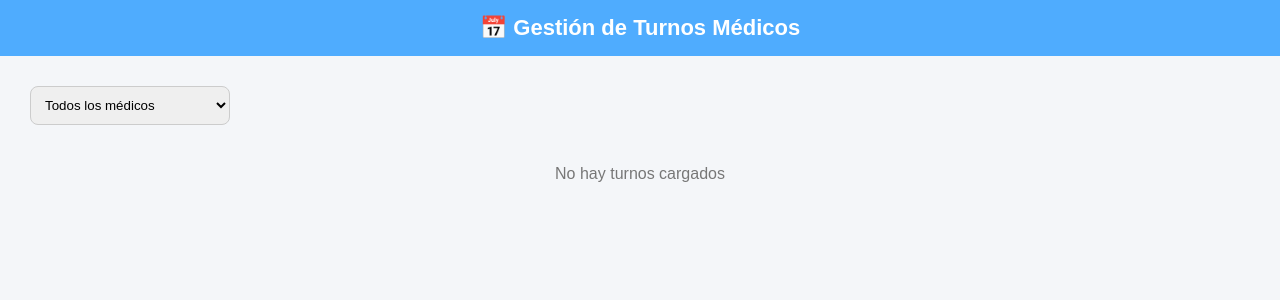
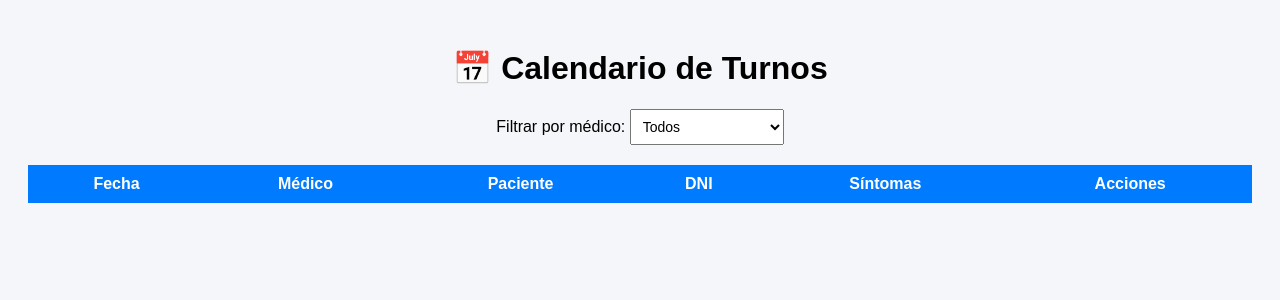
Before and after one commit to danypaez/triage2, a Flask app: template templates/calendario.html in a window 1280 px wide. Shown: the top 300 px of the page. Run offline with Flask 3, Linux system fonts and the light colour scheme; the template is opened without the code that fills it, so the values that code supplies are empty.

Commit message:
Update calendario.html

```diff
--- a/templates/calendario.html
+++ b/templates/calendario.html
@@ -1,188 +1,214 @@
 <!DOCTYPE html>
-<html lang="es">
+<html>
 <head>
-<meta charset="UTF-8">
-<title>Calendario de Turnos</title>
+    <title>Calendario Médico</title>
 
     <style>
         body {
-    margin: 0;
-    font-family: Arial, sans-serif;
+            font-family: Arial;
             background: #f4f6f9;
+            padding: 20px;
         }
 
-header {
-    background: #4facfe;
-    color: white;
-    padding: 15px;
+        h1 {
             text-align: center;
-    font-size: 22px;
-    font-weight: bold;
         }
 
-.container {
-    padding: 30px;
-}
-
-.top-bar {
-    display: flex;
-    justify-content: space-between;
+        .filtro {
+            text-align: center;
             margin-bottom: 20px;
-    flex-wrap: wrap;
         }
 
         select {
-    padding: 10px;
-    border-radius: 8px;
-    border: 1px solid #ccc;
-    min-width: 200px;
+            padding: 8px;
+            font-size: 14px;
         }
 
         table {
             width: 100%;
             border-collapse: collapse;
             background: white;
-    border-radius: 10px;
-    overflow: hidden;
-    box-shadow: 0 5px 15px rgba(0,0,0,0.1);
         }
 
         th {
-    background: #4facfe;
+            background: #007bff;
             color: white;
-    padding: 12px;
-    font-size: 14px;
+            padding: 10px;
         }
 
         td {
-    padding: 12px;
-    border-bottom: 1px solid #eee;
-    text-align: center;
-    vertical-align: top;
-}
-
-td:nth-child(3) {
-    text-align: left;
-    max-width: 300px;
-    font-size: 14px;
-    color: #555;
+            padding: 10px;
+            border-bottom: 1px solid #ddd;
         }
 
         tr:hover {
-    background: #f1f7ff;
+            background: #f1f1f1;
         }
 
-.badge {
-    padding: 6px 10px;
-    border-radius: 6px;
-    color: white;
-    font-size: 12px;
-    display: inline-block;
+        .acciones button {
+            margin: 2px;
+            padding: 5px 8px;
+            border: none;
+            cursor: pointer;
         }
 
-.dr {
-    background: #28a745;
+        .editar {
+            background: #ffc107;
         }
 
-.empty {
-    text-align: center;
-    margin-top: 40px;
-    color: #777;
-    font-size: 16px;
+        .borrar {
+            background: #dc3545;
+            color: white;
         }
 
-/* Responsive */
-@media (max-width: 768px) {
-    table, thead, tbody, th, td, tr {
-        display: block;
+        .modal {
+            display: none;
+            position: fixed;
+            top: 20%;
+            left: 30%;
+            width: 40%;
+            background: white;
+            padding: 20px;
+            border: 2px solid #333;
         }
 
-    tr {
-        margin-bottom: 15px;
-        background: white;
-        border-radius: 10px;
-        padding: 10px;
+        .modal input {
+            width: 100%;
+            margin: 5px 0;
+            padding: 8px;
         }
 
-    th {
-        display: none;
-    }
-
-    td {
-        text-align: left;
-        padding: 8px;
-        border: none;
-    }
-
-    td::before {
-        font-weight: bold;
-        display: block;
-        margin-bottom: 3px;
-    }
-
-    td:nth-child(1)::before { content: "Paciente"; }
-    td:nth-child(2)::before { content: "DNI"; }
-    td:nth-child(3)::before { content: "Síntomas"; }
-    td:nth-child(4)::before { content: "Médico"; }
-    td:nth-child(5)::before { content: "Fecha"; }
+        .modal button {
+            margin-top: 10px;
         }
     </style>
-
 </head>
-
 <body>
 
-<header>
-📅 Gestión de Turnos Médicos
-</header>
+<h1>📅 Calendario de Turnos</h1>
 
-<div class="container">
-
-<div class="top-bar">
-
-    <!-- FILTRO POR MÉDICO -->
-    <form method="GET" action="/calendario">
-        <select name="doctor" onchange="this.form.submit()">
-            <option value="">Todos los médicos</option>
-
-            {% for m in medicos %}
-                <option value="{{ m }}" {% if doctor_actual == m %}selected{% endif %}>
-                    {{ m }}
-                </option>
-            {% endfor %}
+<div class="filtro">
+    <label>Filtrar por médico:</label>
+    <select id="filtroMedico" onchange="cargarTurnos()">
+        <option value="">Todos</option>
+        <option>Dr. Juan Pérez</option>
+        <option>Dr. Esteban López</option>
     </select>
-    </form>
-
 </div>
 
-{% if turnos %}
 <table>
+    <thead>
         <tr>
+            <th>Fecha</th>
+            <th>Médico</th>
             <th>Paciente</th>
             <th>DNI</th>
             <th>Síntomas</th>
-    <th>Médico</th>
-    <th>Fecha</th>
+            <th>Acciones</th>
         </tr>
-
-{% for t in turnos %}
-<tr>
-    <td>{{ t[0] }}</td>
-    <td>{{ t[1] }}</td>
-    <td>{{ t[2] }}</td>
-    <td><span class="badge dr">{{ t[3] }}</span></td>
-    <td>{{ t[4] }}</td>
-</tr>
-{% endfor %}
+    </thead>
+    <tbody id="tablaTurnos"></tbody>
 </table>
 
-{% else %}
-<div class="empty">
-No hay turnos cargados
+<!-- MODAL EDITAR -->
+<div class="modal" id="modalEditar">
+    <h3>Editar Turno</h3>
+
+    <input type="hidden" id="edit_id">
+
+    <input id="edit_nombre" placeholder="Nombre">
+    <input id="edit_dni" placeholder="DNI">
+    <input id="edit_sintomas" placeholder="Síntomas">
+    <input id="edit_doctor" placeholder="Doctor">
+    <input id="edit_fecha" placeholder="Fecha">
+
+    <button onclick="guardarEdicion()">Guardar</button>
+    <button onclick="cerrarModal()">Cancelar</button>
 </div>
-{% endif %}
 
-</div>
+<script>
+async function cargarTurnos() {
+
+    const medico = document.getElementById("filtroMedico").value;
+
+    const res = await fetch("/turnos_data");
+    const data = await res.json();
+
+    const tabla = document.getElementById("tablaTurnos");
+    tabla.innerHTML = "";
+
+    data.forEach(t => {
+
+        if (medico && t.doctor !== medico) return;
+
+        tabla.innerHTML += `
+            <tr>
+                <td>${t.fecha}</td>
+                <td>${t.doctor}</td>
+                <td>${t.nombre}</td>
+                <td>${t.dni}</td>
+                <td>${t.sintomas}</td>
+                <td class="acciones">
+                    <button class="editar" onclick='editar(${JSON.stringify(t)})'>✏️</button>
+                    <button class="borrar" onclick="borrar(${t.id})">🗑</button>
+                </td>
+            </tr>
+        `;
+    });
+}
+
+function editar(t) {
+    document.getElementById("modalEditar").style.display = "block";
+
+    document.getElementById("edit_id").value = t.id;
+    document.getElementById("edit_nombre").value = t.nombre;
+    document.getElementById("edit_dni").value = t.dni;
+    document.getElementById("edit_sintomas").value = t.sintomas;
+    document.getElementById("edit_doctor").value = t.doctor;
+    document.getElementById("edit_fecha").value = t.fecha;
+}
+
+function cerrarModal() {
+    document.getElementById("modalEditar").style.display = "none";
+}
+
+async function guardarEdicion() {
+
+    const data = {
+        id: document.getElementById("edit_id").value,
+        nombre: document.getElementById("edit_nombre").value,
+        dni: document.getElementById("edit_dni").value,
+        sintomas: document.getElementById("edit_sintomas").value,
+        doctor: document.getElementById("edit_doctor").value,
+        fecha: document.getElementById("edit_fecha").value,
+        especialidad: "clínica médica"
+    };
+
+    await fetch("/editar_turno", {
+        method: "POST",
+        headers: {"Content-Type": "application/json"},
+        body: JSON.stringify(data)
+    });
+
+    cerrarModal();
+    cargarTurnos();
+}
+
+async function borrar(id) {
+
+    if (!confirm("¿Eliminar turno?")) return;
+
+    await fetch("/borrar_turno", {
+        method: "POST",
+        headers: {"Content-Type": "application/json"},
+        body: JSON.stringify({id})
+    });
+
+    cargarTurnos();
+}
+
+cargarTurnos();
+</script>
 
 </body>
 </html>
```
Lines whose indentation alone changed are shown as unchanged.
